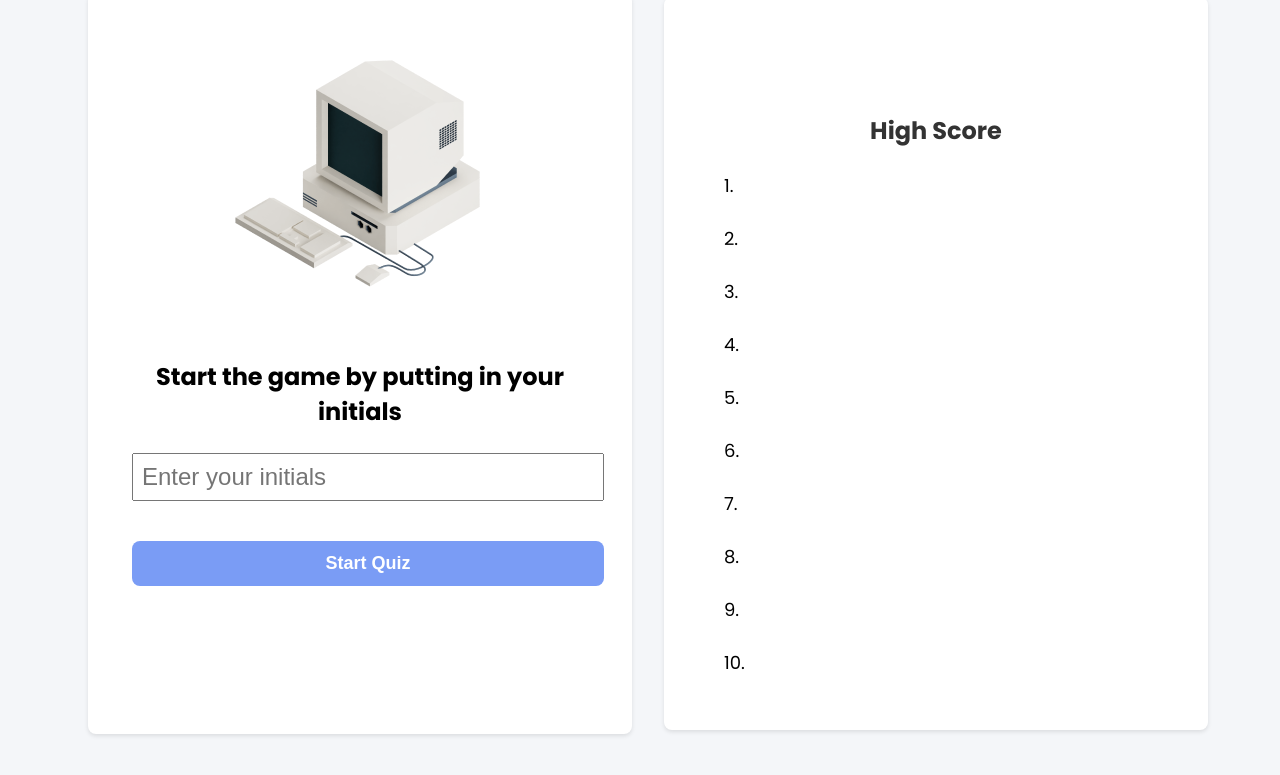
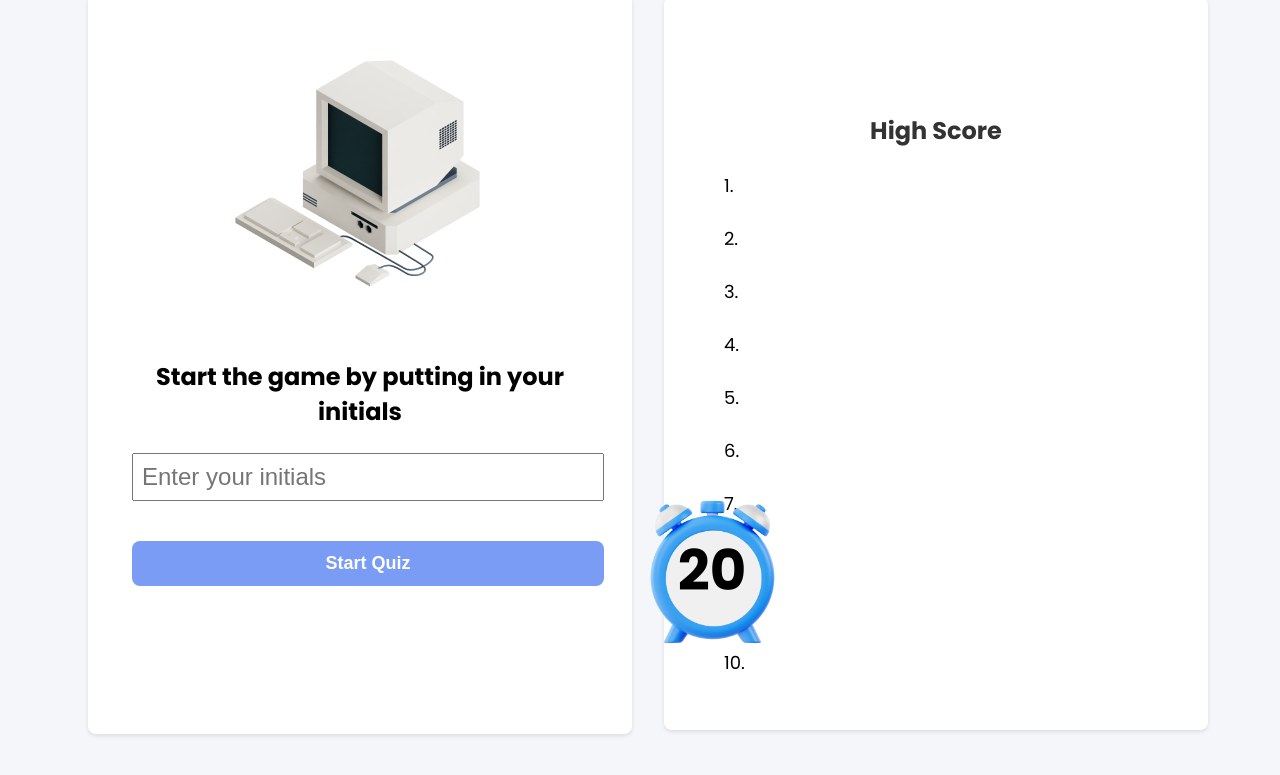
Before and after one commit to shaunxwong/coding-boot-camp-quiz, a plain HTML site: page index.html in a window 1280 px wide. Shown: the part 127-902 px from the top of the page. Drawn offline with Linux system fonts and the light colour scheme.

Commit message:
fix items

```diff
--- a/css/style.css
+++ b/css/style.css
@@ -118,13 +118,15 @@
   }
 
   .timerbox {
+    z-index: 999;
     position: fixed;
     bottom: 0;
     width: 100%;
     display: flex;
     justify-content: center;
-    background-image: url(header-img.png);
-    background-size: cover;
+    background-image: url(../images/clock-img.png);
+    background-size: contain;
+    background-repeat: no-repeat;
     background-position: center;
   }
 
@@ -156,7 +158,9 @@
 
 
   #timer-container {
-    font-size: 64px;
+
+    padding: 20px;
+    font-size: 56px;
     font-weight: bold;
     display: flex;
     justify-content: center;
```
Also changed, not shown: images/clock-img.png (added), 1 other file.
